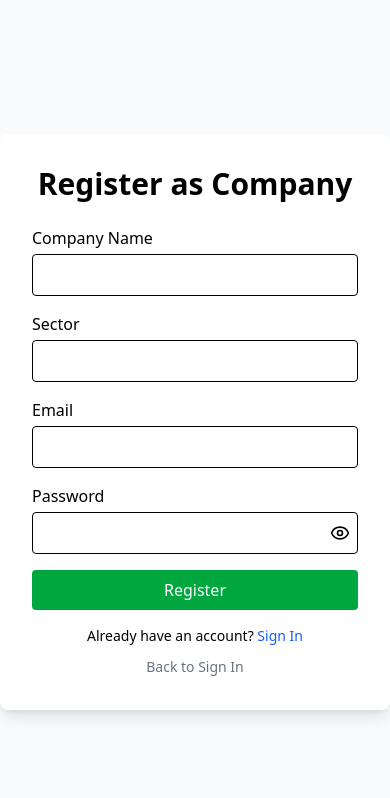
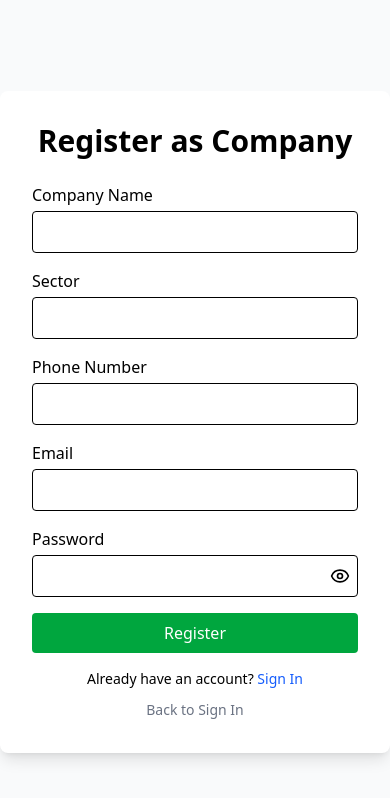
Before and after one commit to SIGEG-Organizacion/frontend, a React (Vite) app: page /register/company in a window 390 px wide. Shown: the top 798 px of the page. Built offline with nearby package versions, Linux system fonts and the light colour scheme; no server answers.

Commit message:
Add phone number to company register page

```diff
--- a/src/i18n/en.json
+++ b/src/i18n/en.json
@@ -35,6 +35,7 @@
     "title": "Register as Company",
     "companyName": "Company Name",
     "sector": "Sector",
+    "phone": "Phone Number",
     "email": "Email",
     "password": "Password",
     "submit": "Register",
--- a/src/i18n/es.json
+++ b/src/i18n/es.json
@@ -35,6 +35,7 @@
     "title": "Registro de Empresa",
     "companyName": "Nombre de la Empresa",
     "sector": "Sector",
+    "phone": "Número Telefónico",
     "email": "Correo Electrónico",
     "password": "Contraseña",
     "submit": "Registrarse",
--- a/src/modules/auth/pages/RegisterCompanyPage.tsx
+++ b/src/modules/auth/pages/RegisterCompanyPage.tsx
@@ -1,3 +1,4 @@
+// src/modules/auth/pages/RegisterCompanyPage.tsx
 import React, { useState } from 'react'
 import { useNavigate, Link } from 'react-router-dom'
 import { useTranslation } from 'react-i18next'
@@ -15,6 +16,7 @@ const RegisterCompanyPage: React.FC = () => {
     email: '',
     password: '',
     sector: '',
+    phone: '',
   })
   const [error, setError] = useState<string | null>(null)
   const [success, setSuccess] = useState<string | null>(null)
@@ -47,16 +49,8 @@ const RegisterCompanyPage: React.FC = () => {
           {t('registerCompany.title')}
         </h1>
 
-        {error && (
-          <ValidationMessage type="error">
-            {error}
-          </ValidationMessage>
-        )}
-        {success && (
-          <ValidationMessage type="success">
-            {success}
-          </ValidationMessage>
-        )}
+        {error && <ValidationMessage type="error">{error}</ValidationMessage>}
+        {success && <ValidationMessage type="success">{success}</ValidationMessage>}
 
         <form onSubmit={handleSubmit} className="space-y-4">
           <div>
@@ -83,6 +77,21 @@ const RegisterCompanyPage: React.FC = () => {
               name="sector"
               type="text"
               value={form.sector}
+              onChange={handleChange}
+              required
+              className="w-full border rounded px-3 py-2 focus:outline-none focus:ring"
+            />
+          </div>
+
+          <div>
+            <label htmlFor="phone" className="block mb-1 font-medium">
+              {t('registerCompany.phone')}
+            </label>
+            <input
+              id="phone"
+              name="phone"
+              type="tel"
+              value={form.phone}
               onChange={handleChange}
               required
               className="w-full border rounded px-3 py-2 focus:outline-none focus:ring"
@@ -135,7 +144,7 @@ const RegisterCompanyPage: React.FC = () => {
         </div>
 
         <div className="mt-2 text-center">
-          <Link to="/login" className="text-sm text-gray-500 hover:underline">
+          <Link to="/register" className="text-sm text-gray-500 hover:underline">
             {t('register.backToLogin')}
           </Link>
         </div>
--- a/src/modules/auth/types/auth.d.ts
+++ b/src/modules/auth/types/auth.d.ts
@@ -20,12 +20,12 @@ export interface RegisterStudentData {
   studentId: string
 }
 
-// Enterprise registration payload
 export interface RegisterCompanyData {
   companyName: string
   email: string
   password: string
   sector: string
+  phone: string
 }
 
 // Administrador registration payload
```
